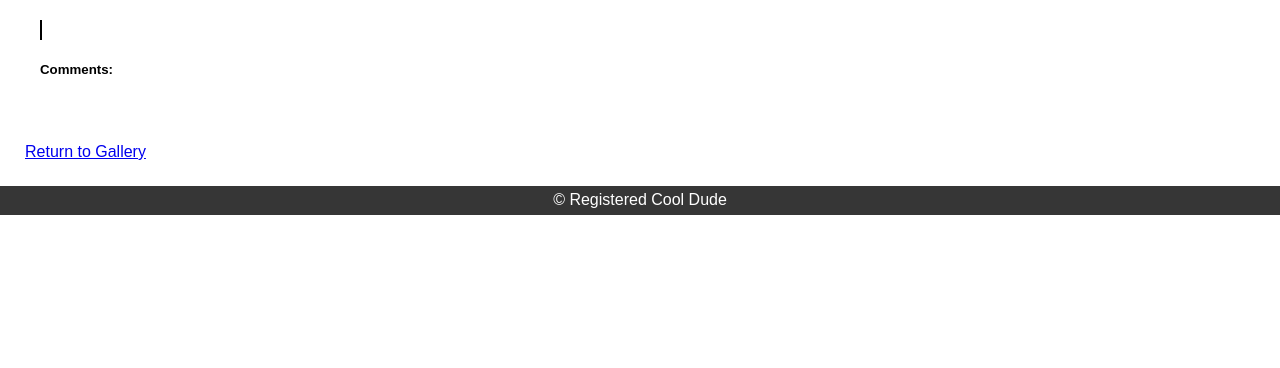
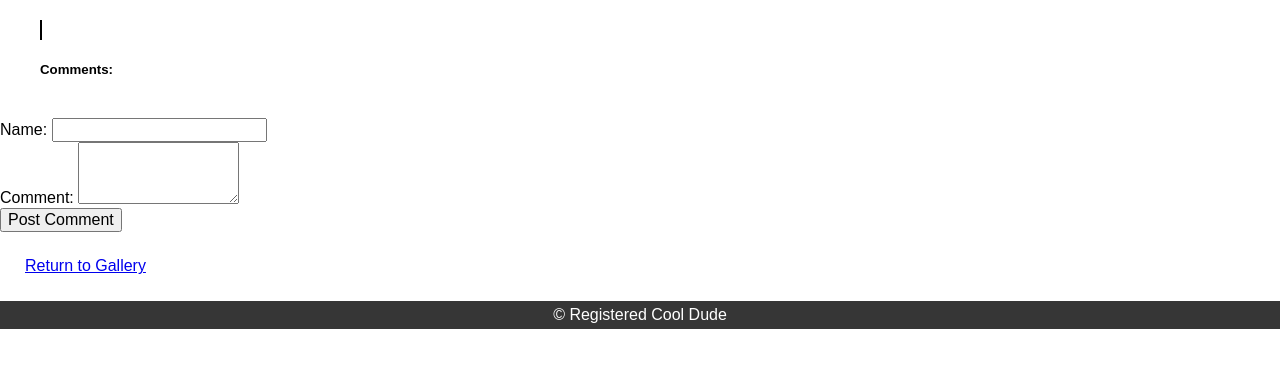
Before and after one commit to BrodyCur/photogur, a Django app: template photogur/photogur/templates/picture.html in a window 1280 px wide. Shown: the part 180-548 px from the top of the page. Run offline with Django 3.2, Linux system fonts and the light colour scheme; the template is opened without the code that fills it, so the values that code supplies are empty.

Commit message:
Able to make comments on pictures now.

```diff
--- a/photogur/photogur/templates/picture.html
+++ b/photogur/photogur/templates/picture.html
@@ -14,5 +14,24 @@
       {% endfor %}
     </ul>
   </div>
+
+  <form action="{% url 'create_comment' %}" method="post">
+    {% csrf_token %}
+    <input type="hidden" name="picture" value="{{ picture.pk }}">
+
+    <div class="field">
+      <label for="comment-name">Name:</label>
+      <input id="comment-name" type="text" name='comment-name'>
+    </div>
+
+    <div class="field">
+      <label for="comment-body">Comment:</label>
+      <textarea name="comment-body" id="comment-body" cols="15" rows="3"></textarea>
+    </div>
+
+    <input type="submit" value="Post Comment">
+
+  </form>
+
   <a class="return" href="{% url 'home' %}">Return to Gallery</a>
 {% endblock %}
--- a/photogur/photogur/urls.py
+++ b/photogur/photogur/urls.py
@@ -15,12 +15,13 @@ Including another URLconf
 """
 from django.contrib import admin
 from django.urls import path
-from photogur.views import pictures_page, picture_show, root, picture_search
+from photogur.views import pictures_page, picture_show, root, picture_search, create_comment
 
 urlpatterns = [
     path('', root),
+    path('admin/', admin.site.urls),
     path('pictures/', pictures_page, name='home'),
-    path('admin/', admin.site.urls),
     path('pictures/<int:id>', picture_show, name='picture_details'),
-    path('search', picture_search, name='picture_search')
+    path('search', picture_search, name='picture_search'),
+    path('comments/new', create_comment, name='create_comment')
 ]
```
Also changed, not shown: photogur/photogur/views.py (+12 -3 lines).
